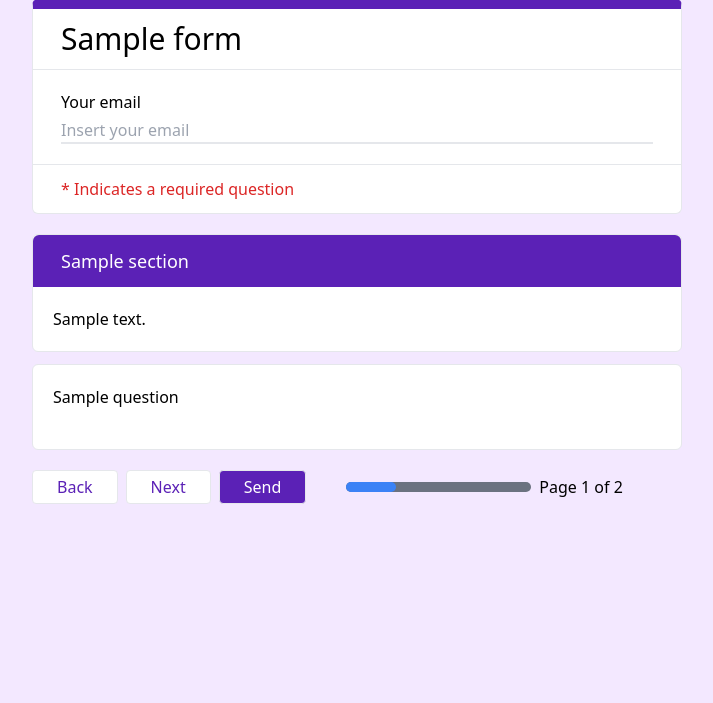
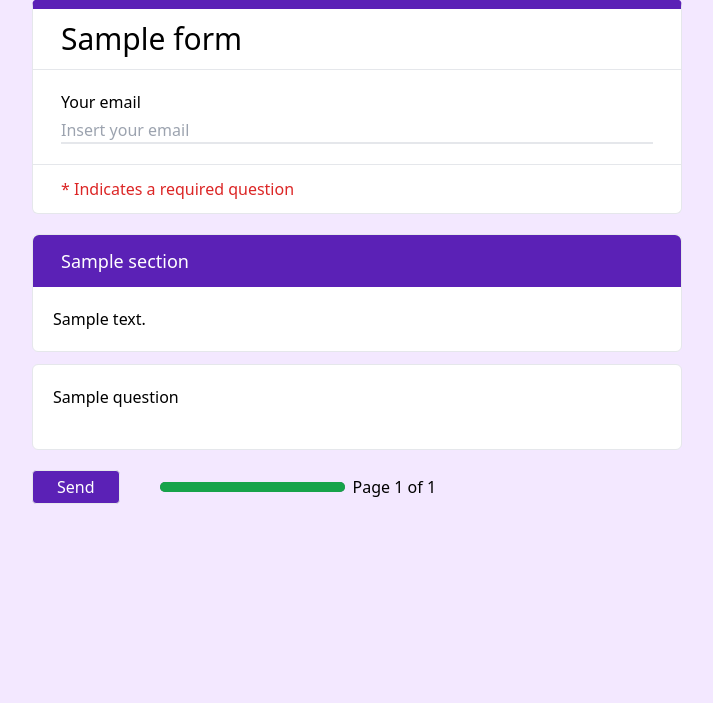
Before and after one commit to f-pistone/google-forms-clone, a PHP site: page /google-forms-clone/preview_form.php?id_form=1 in a window 1280 px wide. Shown: the part 21-724 px from the top of the page, without its empty margins (283-996 px from the left). Run offline with PHP 8.4, Linux system fonts and the light colour scheme; the visitor is signed in with stand-in values (Sample User, id 1); tables that the repository leaves empty or names only in its code hold one stand-in row (values such as "Sample post").

Commit message:
ADD mangement of the form's status (active section, buttons, current page, progress bar)

```diff
--- a/js/pages/preview_form.js
+++ b/js/pages/preview_form.js
@@ -1,7 +1,35 @@
 $(document).ready(function () {
   document.title = $("#title_form").text();
 
-  //
+  //Button to go at the next section
+  $("#next_step_button").on("click", function () {
+    const activeSection = $("#form").find(".section.block");
+    const nextSection = $(activeSection).next(".section");
+
+    $(activeSection).removeClass("block");
+    $(activeSection).addClass("hidden");
+
+    $(nextSection).removeClass("hidden");
+    $(nextSection).addClass("block");
+
+    updateFormStatus();
+  });
+
+  //Button to go at the previous section
+  $("#prev_step_button").on("click", function () {
+    const activeSection = $("#form").find(".section.block");
+    const prevSection = $(activeSection).prev(".section");
+
+    $(activeSection).removeClass("block");
+    $(activeSection).addClass("hidden");
+
+    $(prevSection).removeClass("hidden");
+    $(prevSection).addClass("block");
+
+    updateFormStatus();
+  });
+
+  //Button to send the form
   $("#send_form_button").on("click", function () {
     const id_form = $("#form").attr("data-id-form");
     const sectionsEl = $(".section");
@@ -121,3 +149,77 @@ $(document).ready(function () {
     });
   });
 });
+
+//Update the form's status
+function updateFormStatus() {
+  updateCurrentPage();
+  hideShowPrevButton();
+  hideShowNextButton();
+  hideShowSendButton();
+  updateProgressBar();
+}
+
+//Update the current page
+function updateCurrentPage() {
+  const sections = $(".section");
+  let currentPage = 0;
+  for (let i = 0; i < sections.length; i++) {
+    if ($(sections[i]).hasClass("block")) {
+      currentPage = i + 1;
+    }
+  }
+  $("#current_page").text(currentPage);
+}
+
+//Update the progress bar
+function updateProgressBar() {
+  const currentPage = parseInt($("#current_page").text());
+  const totalPages = parseInt($("#total_pages").text());
+  const currentProgressWidth =
+    parseFloat((100 * currentPage) / totalPages) + "%";
+
+  $("#current_progress").width(currentProgressWidth);
+
+  if (currentPage == totalPages) {
+    $("#current_progress").removeClass("bg-blue-500");
+    $("#current_progress").addClass("bg-green-600");
+  } else {
+    $("#current_progress").removeClass("bg-green-600");
+    $("#current_progress").addClass("bg-blue-500");
+  }
+}
+
+//Hide and show of the previous step button
+function hideShowPrevButton() {
+  const currentPage = $("#current_page").text();
+  const prev_step_button = $("#prev_step_button");
+  if (currentPage > 1) {
+    $(prev_step_button).show();
+  } else {
+    $(prev_step_button).hide();
+  }
+}
+
+//Hide and show of the next step button
+function hideShowNextButton() {
+  const currentPage = $("#current_page").text();
+  const lastPage = $("#total_pages").text();
+  const next_step_button = $("#next_step_button");
+  if (currentPage < lastPage) {
+    $(next_step_button).show();
+  } else {
+    $(next_step_button).hide();
+  }
+}
+
+//Hide and show of the send form button
+function hideShowSendButton() {
+  const currentPage = $("#current_page").text();
+  const lastPage = $("#total_pages").text();
+  const send_form_button = $("#send_form_button");
+  if (currentPage == lastPage) {
+    send_form_button.show();
+  } else {
+    send_form_button.hide();
+  }
+}
--- a/preview_form.php
+++ b/preview_form.php
@@ -53,14 +53,24 @@ while ($rowGetForm = mysqli_fetch_assoc($queryGetForm)) {
         //Sections
         $sqlGetSections = "SELECT * FROM sections WHERE id_form = $id_form ORDER BY order_section";
         $queryGetSections = mysqli_query($conn, $sqlGetSections) or die("Error: get sections");
+        $total_pages = (int)mysqli_num_rows($queryGetSections);
+        $index = 1;
+
         while ($rowGetSections = mysqli_fetch_assoc($queryGetSections)) {
           $id_section = (int)$rowGetSections['id_section'];
           $title_section = $rowGetSections['title_section'];
           $description_section = $rowGetSections['description_section'];
+
+          //If I'm printing the first section, I'm going to show it
+          if ($index == 1) {
+            $display_section = "block";
+          } else {
+            $display_section = "hidden";
+          }
         ?>
 
           <!-- SECTION -->
-          <section class="section grid grid-cols-1 gap-3" data-id-section="<?= $id_section ?>">
+          <section class="section <?= $display_section ?> grid grid-cols-1 gap-3" data-id-section="<?= $id_section ?>">
 
             <!-- SECTION INFORMATIONS -->
             <div class="section-info bg-white rounded-md border">
@@ -261,6 +271,7 @@ while ($rowGetForm = mysqli_fetch_assoc($queryGetForm)) {
           </section>
           <!-- END SECTION -->
         <?php
+          $index++;
         }
         ?>
         <!-- ACTIONS -->
@@ -268,15 +279,27 @@ while ($rowGetForm = mysqli_fetch_assoc($queryGetForm)) {
 
           <!-- BUTTONS -->
           <div class="flex flex-wrap items-center gap-2">
-            <button type="button" class="px-6 py-1 bg-white text-violet-800 border rounded hover:bg-gray-100 focus:bg-violet-200">
+            <?php
+            if ($total_pages > 1) {
+            ?>
+              <button type="button" id="prev_step_button" class="hidden px-6 py-1 bg-white text-violet-800 border rounded hover:bg-gray-100 focus:bg-violet-200">
                 Back
               </button>
-            <button type="button" class="px-6 py-1 bg-white text-violet-800 border rounded hover:bg-gray-100 focus:bg-violet-200">
+              <button type="button" id="next_step_button" class="px-6 py-1 bg-white text-violet-800 border rounded hover:bg-gray-100 focus:bg-violet-200">
                 Next
               </button>
+              <button type="button" id="send_form_button" class="hidden px-6 py-1 bg-violet-800 text-white border rounded hover:bg-violet-700 focus:bg-violet-400">
+                Send
+              </button>
+            <?php
+            } else {
+            ?>
               <button type="button" id="send_form_button" class="px-6 py-1 bg-violet-800 text-white border rounded hover:bg-violet-700 focus:bg-violet-400">
                 Send
               </button>
+            <?php
+            }
+            ?>
           </div>
           <!-- END BUTTONS -->
 
@@ -284,9 +307,16 @@ while ($rowGetForm = mysqli_fetch_assoc($queryGetForm)) {
           <div class="flex flex-wrap items-center gap-2">
 
             <!-- PROGRESS BAR  -->
+            <?php
+            $current_progress_width = (100 / $total_pages) . "%";
+            $current_progress_bg = "bg-blue-500";
+            if ($total_pages == 1) {
+              $current_progress_bg = "bg-green-600";
+            }
+            ?>
             <div>
-              <div class="rounded-md w-[185px] h-[10px] bg-gray-500">
-                <div class="rounded-md w-[50px] max-w-full h-full bg-blue-500">
+              <div id="progress_bar" class="rounded-md w-[185px] h-[10px] bg-gray-500">
+                <div id="current_progress" class="rounded-md w-[<?= $current_progress_width ?>] max-w-full h-full <?= $current_progress_bg ?>">
                 </div>
               </div>
             </div>
@@ -295,9 +325,9 @@ while ($rowGetForm = mysqli_fetch_assoc($queryGetForm)) {
             <!-- PAGE INFO -->
             <div>
               <span>Page</span>
-              <span>1</span>
+              <span id="current_page">1</span>
               <span>of</span>
-              <span>2</span>
+              <span id="total_pages"><?= $total_pages ?></span>
             </div>
             <!-- END PAGE INFO -->
 
```
Lines whose indentation alone changed are shown as unchanged.
